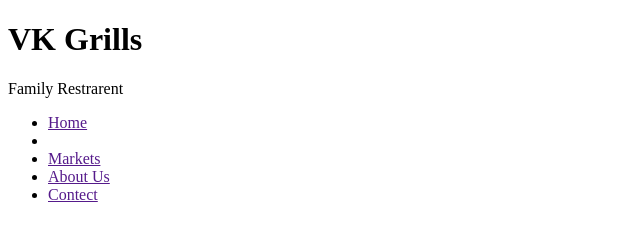
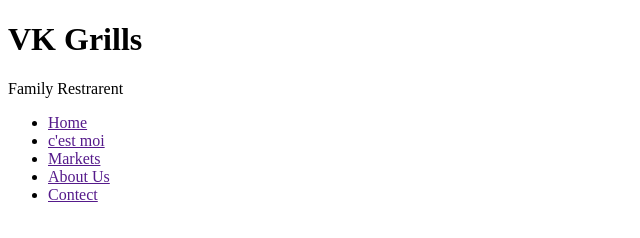
Before and after one commit to Parthi-hack/hotel-project, a plain HTML site: page project.html in a window 1280 px wide. Shown: the full height of the page, 0-640 px from the left. Drawn offline with Linux system fonts and the light colour scheme.

Commit message:
you've been hacked!

```diff
--- a/project.html
+++ b/project.html
@@ -13,7 +13,7 @@
 
         <ul>
             <li><a href="">Home</a></li>
-            <li><a href=""></a></li>
+            <li><a href="">c'est moi</a></li>
             <li><a href="">Markets</a></li>
             <li><a href="">About Us</a></li>
             <li><a href="">Contect</a></li>
```
